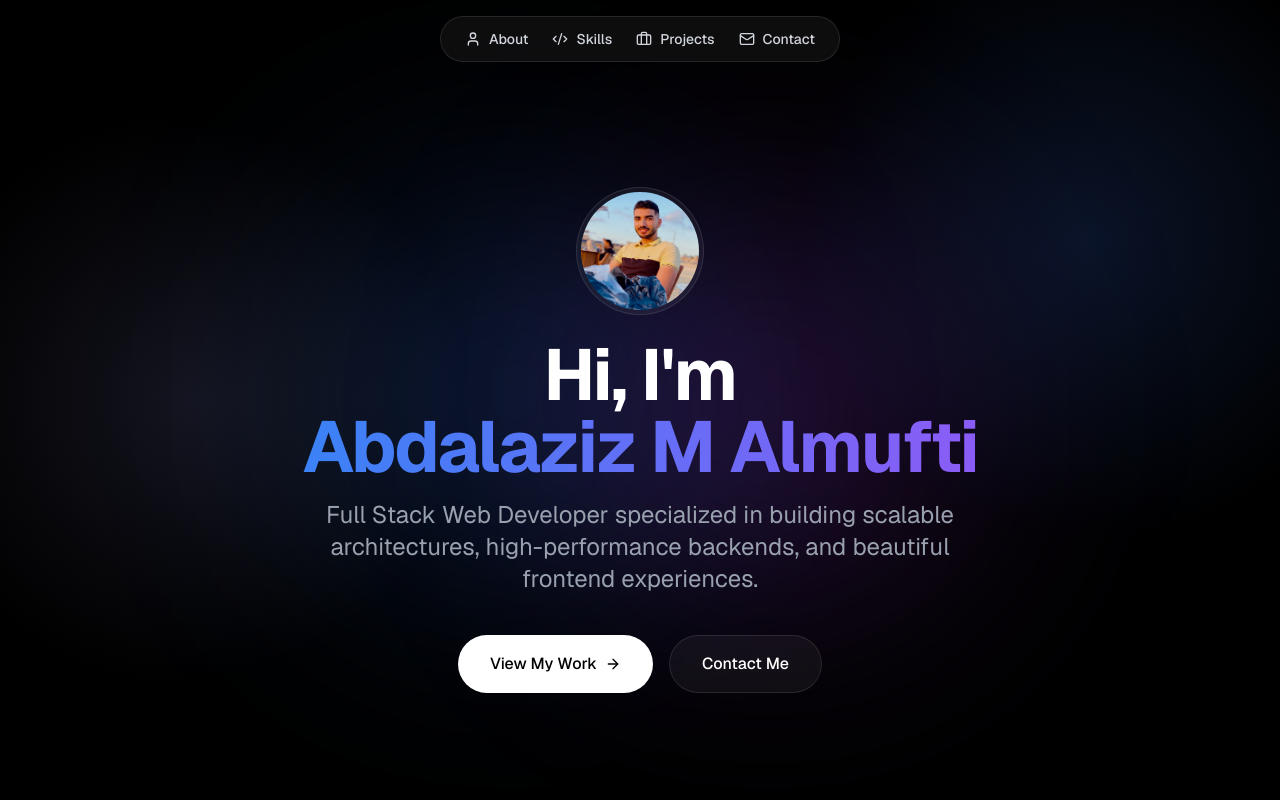
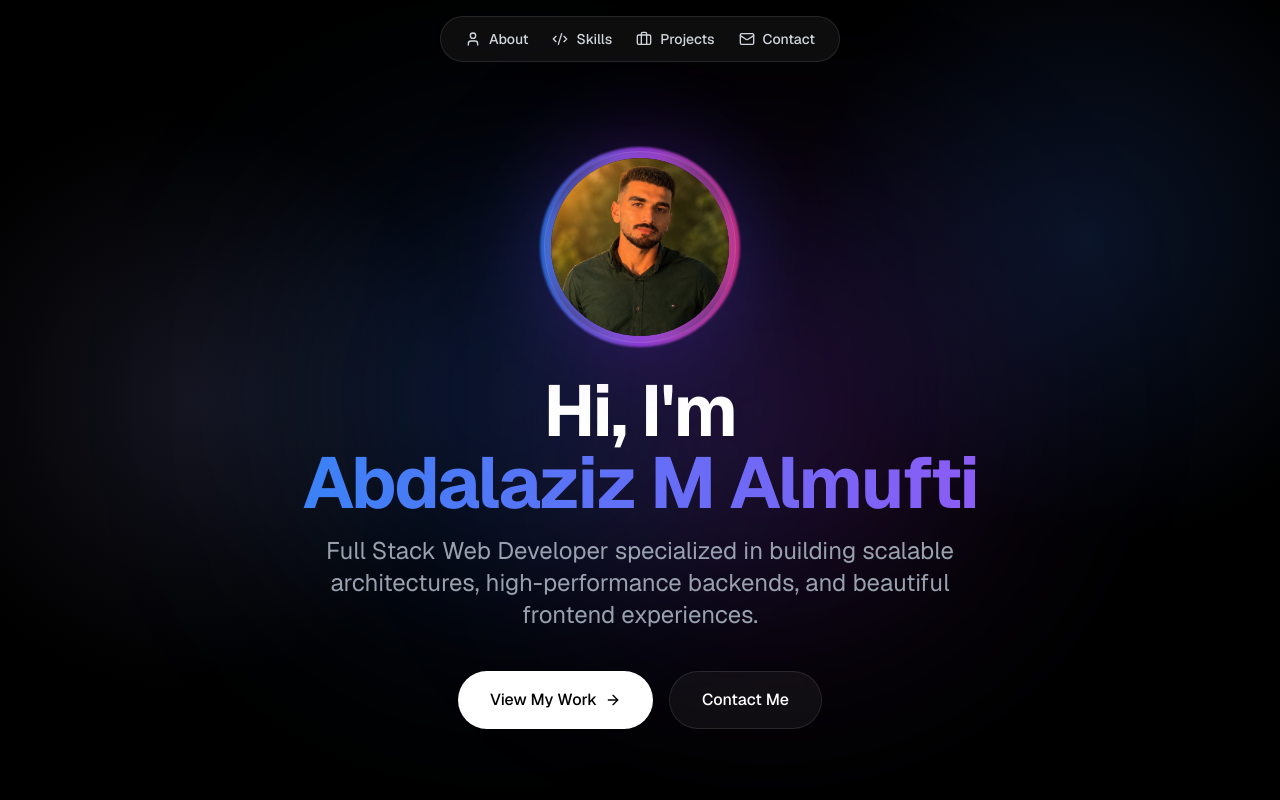
Before and after one commit to abd-alaziz-almufti/my-portfolio, a Next.js app: page / in a window 1280 px wide. Shown: the top 800 px of the page. Built offline with nearby package versions, Linux system fonts and the light colour scheme.

Commit message:
feat: enhance profile image design and update netlify config

```diff
--- a/app/page.tsx
+++ b/app/page.tsx
@@ -96,11 +96,30 @@ export default function Portfolio() {
           animate="visible"
           variants={staggerContainer}
         >
-          <motion.div variants={fadeInUp} className="mb-6 flex justify-center">
-            <div className="w-32 h-32 rounded-full border-2 border-white/10 overflow-hidden glass p-1">
-              <div className="w-full h-full rounded-full bg-gray-800 flex items-center justify-center relative overflow-hidden">
-                {/* Placeholder for Profile Image */}
-                <Image src="/images/avatar.jpg" alt="Abdalaziz M Almufti" fill className="object-cover" />
+          <motion.div
+            variants={fadeInUp}
+            className="mb-8 flex justify-center relative"
+            whileHover={{ scale: 1.05 }}
+            transition={{ type: "spring", stiffness: 300, damping: 20 }}
+          >
+            <div className="relative group">
+              {/* Animated Glow Backlight */}
+              <div className="absolute -inset-4 bg-gradient-to-r from-blue-600/40 via-purple-600/40 to-blue-600/40 rounded-full blur-2xl opacity-50 group-hover:opacity-80 transition-opacity duration-500 animate-pulse" />
+
+              {/* Outer Decorative Ring */}
+              <div className="absolute -inset-1 bg-gradient-to-r from-blue-500 via-purple-500 to-pink-500 rounded-full opacity-75 group-hover:opacity-100 blur-[1px] transition-all duration-500" />
+
+              {/* Image Container */}
+              <div className="relative w-40 h-40 md:w-48 md:h-48 rounded-full border-4 border-black/50 overflow-hidden glass p-1.5 backdrop-blur-2xl">
+                <div className="w-full h-full rounded-full bg-slate-900 flex items-center justify-center relative overflow-hidden">
+                  <Image
+                    src="/images/MY Profile.jpeg"
+                    alt="Abdalaziz M Almufti"
+                    fill
+                    className="object-cover group-hover:scale-110 transition-transform duration-700 ease-out"
+                    priority
+                  />
+                </div>
               </div>
             </div>
           </motion.div>
```
Also changed, not shown: public/images/MY Profile.jpeg (added), 1 other file (tests, documents, lock files or other folders).
